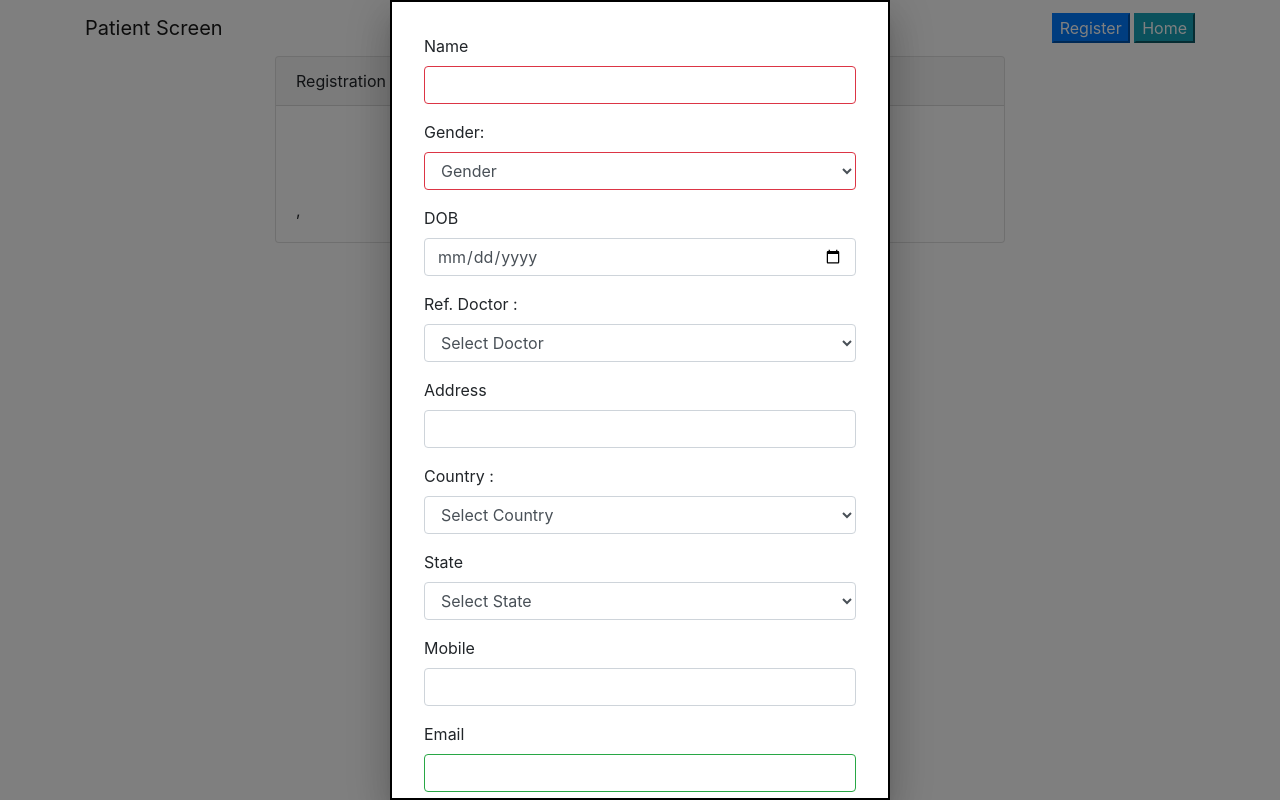
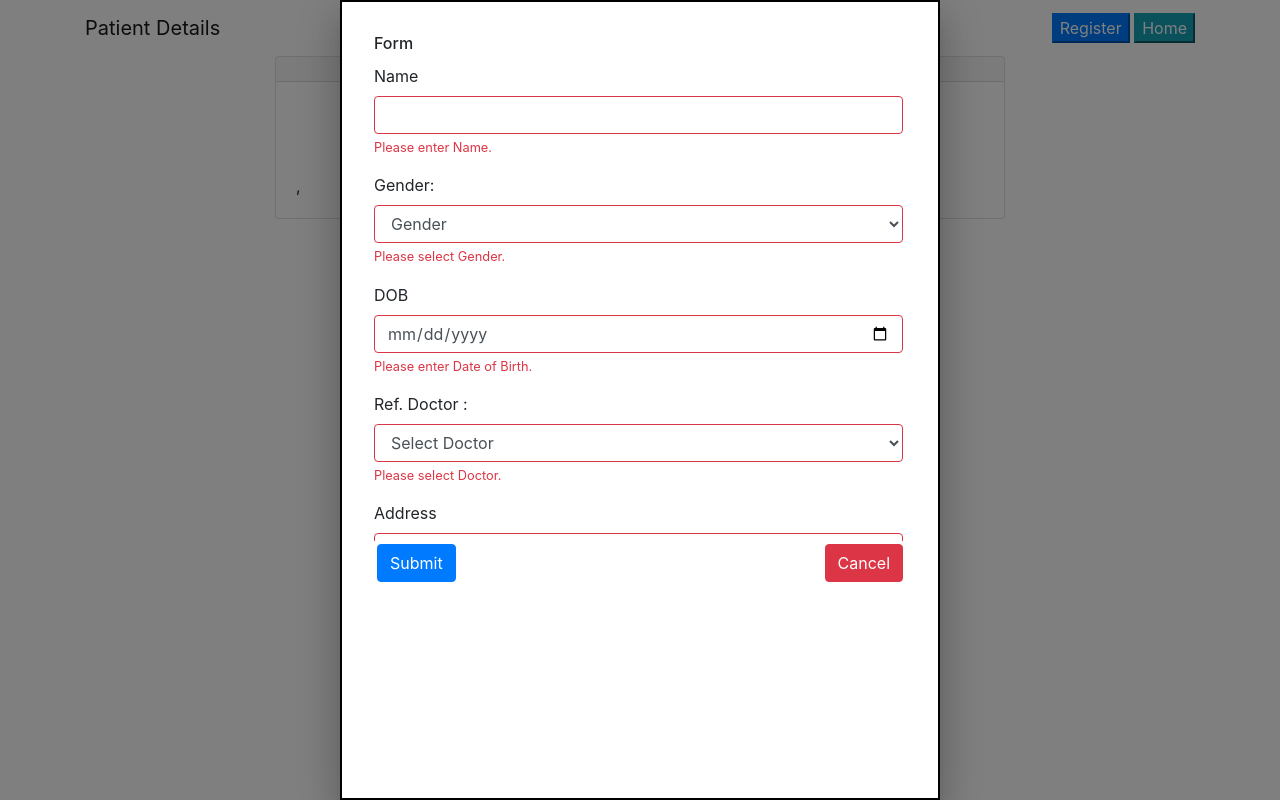
Before and after one commit to prakhart-incubxperts/crud-typescript, a React (Create React App) app: page / in a window 1280 px wide. Built offline with nearby package versions, Linux system fonts and the light colour scheme.

Commit message:
cmt 27-12

```diff
--- a/src/Asset/modal.css
+++ b/src/Asset/modal.css
@@ -8,10 +8,42 @@
     border: '2px solid #000';
     box-shadow: 24;
     overflow: 'scroll';
-    height: '100%'
+    height: '100%';
+    justify-content: center;
+
   };
 
-  .button{
-    display: flex;
-    justify-content: space-between;
+  .displayButton{
+   display: flex;
+   float: right;
   }
+
+
+
+.modal {
+  overflow: scroll;
+  overflow-y: inherit;
+  text-align: center;
+  padding: 0;
+}
+
+.modal-body {
+  padding: 3px 3px 2px 0;
+    height: 480px;
+    overflow: scroll;
+    margin-top: 3px;
+
+}
+.btn-left{
+  float: left;
+  margin: 3px;
+}
+.btn-right{
+  float: right;
+  margin: 3px;
+}
+
+#date-inp::-webkit-calendar-picker-indicator {
+  padding-left: 370px;
+  /* border: 0.5px dashed red; */
+}
--- a/src/Pages/formComponent.tsx
+++ b/src/Pages/formComponent.tsx
@@ -15,18 +15,19 @@ import '../Asset/modal.css';
 import { Patients } from "../entities/Patients";
 import { editPatientData, save } from "../Utils/functions";
 import { toBeRequired } from "@testing-library/jest-dom/matchers";
+import { PatientDetails } from "./patientDetails";
 const style = {
     position: 'relative',
     top: '50%',
     left: '50%',
     transform: 'translate(-50%, -50%)',
-    width: 500,
+    width: 600,
     bgcolor: 'background.paper',
     border: '2px solid #000',
     boxShadow: 24,
     p:4,
-    overflow: 'scroll',
-    height: '100%'
+    //overflow: "scroll",
+    height: '100%',
   };
 
 function  FormComponent(value:Patients){
@@ -38,14 +39,48 @@ function  FormComponent(value:Patients){
     const handleClose = () => setOpen(false);
     const Navigate=useNavigate();
     const location=useLocation();
+    const [isValidation,setIsValidation]= useState<boolean>(true);
+    const [cdata, setName] = useState({countrie: "",state: ""});
+    const countrie = ['Germany', 'India', 'France'];
+    const istate = ['MH', 'Goa', 'MP', 'Delhi'];
+    const gstate = ['select state', 'Duesseldorf', 'Leinfelden-Echterdingen', 'Eschborn']
+    const fstate = ['select state', 'Auvergne', 'Bretagne', 'Corse', 'Centre']
+    let state;
+    let d=new Date(Date.now());
+    let res=d.getFullYear()+"-"+(d.getMonth()+1)+"-"+d.getDate();
+
+    if (cdata.countrie === "Germany") {
+      state = gstate.map((gstate, key) => <option key={key} value={gstate}>{gstate}</option>)
+    }
+    else if (cdata.countrie === "India") {
+      state = istate.map((istate, key) => <option key={key} value={istate}>{istate}</option>)
+    }
+    else {
+      state = fstate.map((fstate, key) => <option key={key} value={fstate}>{fstate}</option>)
+    }
+
+    const countries = countrie.map((countrie, key) => <option key={key} value={countrie}>{countrie}</option>);
+
+    function handleCountry(e:any) {
+      setName({ ...cdata, countrie: e.target.value });
+    }
+
+    function handleStateChange(e:any) {
+      setName({ ...cdata, state: e.target.value });
+    }
+
+
+    console.log('location.state=',location.state);
+    console.log('date',res);
+    console.log(new Date(Date.now()).toString());
 
 
 
     const getData =()=>{
-    if(value.pid!=null){
+    if(value!=null){
       setData({pid:value.pid,fullname:value.fullname,gender:value.gender,dob:value.dob,refdoc:value.refdoc,address:value.address, country:value.state, state:value.state, mobile:value.mobile, email:value.email, note:value.note, image:value.image})
     }
-    else if(location.state.pid!=null && location.state.pid!=""){
+    if(location.state!=null){
       console.log("location.state:",location.state);
       setData(location.state);
       handleOpen();
@@ -57,7 +92,7 @@ function  FormComponent(value:Patients){
   },[])
 
   const handleClick=()=>{
-    if(location.state.pid!="" && location.state!=null){
+    if(location.state!="" && location.state!=null){
         editPatient();
     }
     else{
@@ -85,7 +120,7 @@ function  FormComponent(value:Patients){
                 Navigate("/");
             }
             else {
-                alert('Enter valid data');
+                alert('Enter valid Name');
             }
         }
         else {
@@ -95,6 +130,7 @@ function  FormComponent(value:Patients){
 
     return (
         <div>
+
         <Modal
                       aria-labelledby="transition-modal-title"
                       aria-describedby="transition-modal-description"
@@ -110,76 +146,98 @@ function  FormComponent(value:Patients){
                     >
                       <Fade in={open}>
                         <Box sx={style}>
-                        <Form>
-
+                        <h6>Form</h6>
+                        <Form className="was-validated">
+                                      <Form.Group className="modal-body">
                                         <Form.Group className="mb-3" controlId="fullname">
                                             <Form.Label>Name</Form.Label>
                                             <Form.Control type="text" placeholder="" name='fullname' value={data.fullname} onChange={(event:React.ChangeEvent<HTMLInputElement>):void=>{
                         setData({...data,fullname:event.target.value})
-                      }} required={true} isInvalid={true}/>
+                      }} required={true} isInvalid={false} /><div className="invalid-feedback">
+                      Please enter Name.
+                    </div>
                                          </Form.Group>
                                         <Form.Group className="mb-3" controlId="gender">
                                             <Form.Label>Gender: </Form.Label>
                                             <Form.Select aria-label="Default select example" className="form-control" value={data.gender} onChange={(event:React.ChangeEvent<HTMLSelectElement>):void=>{
                         setData({...data,gender:event.target.value})
-                      }} required={true} isInvalid={true}>
-                                                <option>Gender</option>
+                      }} required={true} isInvalid={false}><div className="invalid-feedback">
+                      Please enter Gender.
+                    </div>
+                                                <option value="">Gender</option>
                                                 <option >Male</option>
                                                 <option >Female</option>
                                             </Form.Select>
+                                            <div className="invalid-feedback">
+                      Please select Gender.
+                    </div>
                                         </Form.Group>
                                         <Form.Group className="mb-3" controlId="dob">
                                             <Form.Label>DOB</Form.Label>
-                                            <Form.Control type="date" placeholder="" name='dob' value={data.dob} onChange={(event:React.ChangeEvent<HTMLInputElement>):void=>{
+                                            <Form.Control type="date" className="form-control" id="date-inp" placeholder="" max={res} name='dob' value={data.dob} onChange={(event:React.ChangeEvent<HTMLInputElement>):void=>{
                         setData({...data,dob:event.target.value})
-                      }} required/>
+                      }} required={true} isInvalid={false}/> <div className="invalid-feedback">Please enter Date of Birth.</div>
                                         </Form.Group>
                                         <Form.Group className="mb-3" controlId="refdoc">
                                             <Form.Label>Ref. Doctor :</Form.Label>
                                             <Form.Select aria-label="Default select example" className="form-control" value={data.refdoc} onChange={(event:React.ChangeEvent<HTMLSelectElement>):void=>{
                         setData({...data,refdoc:event.target.value})
-                      }}>
-                                                <option>Select Doctor</option>
+                      }} required={true} isInvalid={true}>
+                                                <option value="">Select Doctor</option>
                                                 <option>Dr.1</option>
+                                                <option>Dr.2</option>
                                             </Form.Select>
+                                            <div className="invalid-feedback">
+                      Please select Doctor.
+                    </div>
                                         </Form.Group>
                                         <Form.Group className="mb-3" controlId="address">
                                             <Form.Label>Address</Form.Label>
                                             <Form.Control type="text" placeholder="" name='address' value={data.address} onChange={(event:React.ChangeEvent<HTMLTextAreaElement>):void=>{
                         setData({...data,address:event.target.value})
-                      }}/>
+                      }} required={true} isInvalid={true}/>
                                         </Form.Group>
                                         <Form.Group className="mb-3" controlId="country">
                                             <Form.Label>Country :</Form.Label>
-                                            <Form.Select aria-label="Default select example" className="form-control" value={data.country} onChange={(event:React.ChangeEvent<HTMLSelectElement>):void=>{
+                                            {/* <select className="form-control" value={cdata.countrie} onChange={handleCountry}>{countries}</select> */}
+                                            <Form.Select aria-label="Default select example" className="form-control" value={cdata.countrie} onChange={(event:React.ChangeEvent<HTMLSelectElement>):void=>{
                         setData({...data,country:event.target.value})
-                      }}>
-                                                <option>Select Country</option>
-                                                <option>India</option>
+                      }} required={true} isInvalid={true}><option value={cdata.countrie} onChange={handleCountry}>{countries}</option>
                                             </Form.Select>
+                                            <div className="invalid-feedback">
+                      Please select Country.
+                    </div>
                                         </Form.Group>
                                         <Form.Group className="mb-3" controlId="state">
                                             <Form.Label>State</Form.Label>
-                                            <Form.Select aria-label="Default select example" className="form-control" value={data.state} onChange={(event:React.ChangeEvent<HTMLSelectElement>):void=>{
+                                            <select className="form-control" value={cdata.state} onChange={handleStateChange}>{state}</select>
+                                            {/* <Form.Select aria-label="Default select example" className="form-control" value={data.state} onChange={(event:React.ChangeEvent<HTMLSelectElement>):void=>{
                         setData({...data,state:event.target.value})
-                      }}>
-                                                <option>Select State</option>
+                      }} required={true} isInvalid={true}>
+                                                <option value="" >Select State</option>
                                                 <option>MH</option>
                                                 <option>Goa</option>
                                                 <option>Delhi</option>
-                                            </Form.Select>
+                                            </Form.Select> */}
+                                            <div className="invalid-feedback">
+                      Please select State.
+                    </div>
                                         </Form.Group>
                                         <Form.Group className="mb-3" controlId="mobile">
                                             <Form.Label>Mobile</Form.Label>
                                             <Form.Control type="text" placeholder="" value={data.mobile} onChange={(event:React.ChangeEvent<HTMLTextAreaElement>):void=>{
                         setData({...data,mobile:event.target.value})
-                      }}/>
+                      }} required={true} isInvalid={true}/><div className="invalid-feedback">
+                      Please enter Mobile.
+                    </div>
                                         </Form.Group>
                                         <Form.Group className="mb-3" controlId="email">
                                             <Form.Label>Email</Form.Label>
                                             <Form.Control type="email" placeholder="" value={data.email} onChange={(event:React.ChangeEvent<HTMLTextAreaElement>):void=>{
                         setData({...data,email:event.target.value})
-                      }} isValid required/>
+                      }} required={true} isInvalid={true}/><div className="invalid-feedback">
+                      Please enter Email.
+                    </div>
                                         </Form.Group>
                                         <Form.Group className="mb-3" controlId="note">
                                             <Form.Label>Note</Form.Label>
@@ -187,11 +245,12 @@ function  FormComponent(value:Patients){
                         setData({...data,note:event.target.value})
                       }}/>
                                         </Form.Group>
-                                        <Form.Group className='button' controlId="button">
-                                        <Button variant="primary" type="submit" onClick={(event:React.MouseEvent<HTMLButtonElement>):void=>{handleClick()}}>
+                                        </Form.Group>
+                                        <Form.Group controlId="button">
+                                        <Button variant="primary" className="btn-left" type="submit" onClick={(event:React.MouseEvent<HTMLButtonElement>):void=>{handleClick()}}>
                                             Submit
                                         </Button>
-                                        <Button variant="danger" type="submit" onClick={(event:React.MouseEvent<HTMLButtonElement>):void=>{}}>
+                                        <Button variant="danger" className="btn-right" type="submit" onClick={(event:React.MouseEvent<HTMLButtonElement>):void=>{handleClose()}}>
                                             Cancel
                                         </Button>
                                         </Form.Group>
@@ -203,3 +262,7 @@ function  FormComponent(value:Patients){
     )
 }
 export default FormComponent;
+
+function useForm<T>(): { formState: { errors: any; }; } {
+  throw new Error("Function not implemented.");
+}
--- a/src/Pages/patientDetails.tsx
+++ b/src/Pages/patientDetails.tsx
@@ -56,7 +56,7 @@ export function PatientDetails(): JSX.Element{
         return true;
       }
     });
-            let fetchedValue:any = Object.values(data)[index];
+            let fetchedValue:Patients = Object.values(data)[index];
             oldimage=fetchedValue.image;
             console.log("fetched data fullname:",fetchedValue.fullname);
 
@@ -67,7 +67,7 @@ export function PatientDetails(): JSX.Element{
             else{
                // localStorage.clear();
             }
-    Navigation("/edit",{state:fetchedValue});
+    Navigation("/edit",{state:fetchedValue},);
     }
 
     }
--- a/src/Routes/routes.tsx
+++ b/src/Routes/routes.tsx
@@ -18,7 +18,7 @@ export function Routing() {
             <nav className="navbar navbar-expand-lg navbar-light navbar-laravel">
                 <div className="container">
                     <a className="navbar-brand" href="">
-                        Patient Screen
+                        Patient Details
                     </a>
 
                     <div className="collapse navbar-collapse" id="navbarSupportedContent">
@@ -44,11 +44,11 @@ export function Routing() {
                     <div className="row justify-content-center">
                         <div className="col-md-8">
                             <div className="card" style={{ display: '' }}>
-                                <div className="card-header">Registration</div>
+                                <div className="card-header"></div>
                                 <div className="card-body">
                                     <Router>
                                         <Routes>
-                                            <Route path="/register" element={<FormComponent pid={""} fullname={""} gender={""} dob={""} refdoc={""} address={""} country={""} state={""} mobile={""} email={""} note={""} image={""} />}></Route>
+                                            {/* <Route path="/register" element={<FormComponent pid={""} fullname={""} gender={""} dob={""} refdoc={""} address={""} country={""} state={""} mobile={""} email={""} note={""} image={""} />}></Route> */}
                                             <Route path="/" element={<><PatientDetails />,<FormComponent pid={""} fullname={""} gender={""} dob={""} refdoc={""} address={""} country={""} state={""} mobile={""} email={""} note={""} image={""}/></>}></Route>
                                             <Route path='/edit' element={<FormComponent pid={""} fullname={""} gender={""} dob={""} refdoc={""} address={""} country={""} state={""} mobile={""} email={""} note={""} image={""} {...{}}/>}></Route>
                                         </Routes>
```
